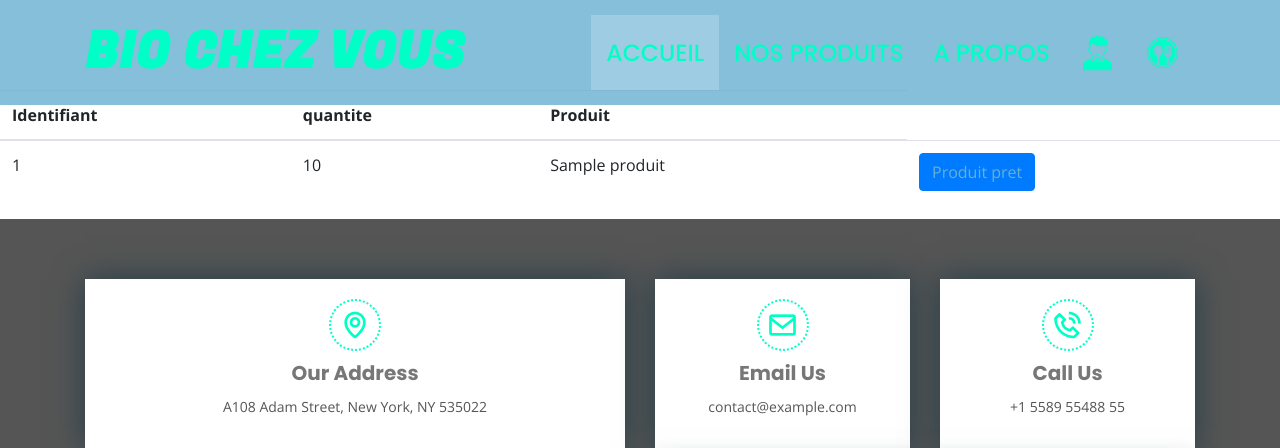
After one commit to Baptistex/DUT_p202003, a Django app: page /commandeProducteur in a window 1280 px wide. The commit adds this page. Shown: the top 448 px of the page. Run offline with Django 3.2, Linux system fonts and the light colour scheme; a user stored in the database is signed in; tables that the repository leaves empty hold one stand-in row (values such as "Sample post"); some libraries are stand-ins or nearby versions.

Commit message:
amelioration de l'affichage

```diff
--- a/biochezvous/espace_perso/templates/espace_perso/accueil_espaceProd.html
+++ b/biochezvous/espace_perso/templates/espace_perso/accueil_espaceProd.html
@@ -24,8 +24,9 @@
             </div>
         </div>
         <div class="col-md-4 col-sm-12">
-            <img src="{% static 'img/icon/default-avatar.png' %}" class="d-block" alt="..." title="..." width=50
-                height="50">
+            <div class="text-center">
+                <a href="commandeProducteur" class="espaceadmin">Voir les commandes</a>
+            </div>
         </div>
         <div class="marge"></div>
         <div class="col-md-4 col-sm-12">
--- /dev/null
+++ b/biochezvous/espace_perso/templates/espace_perso/commandeProd.html
@@ -0,0 +1,27 @@
+{% extends "produit/base.html"%}
+{% load static %}
+
+{% block title %}Liste des commandes {% endblock %}
+
+{% block content %}
+ <table id="table" class="table table-hover table-mc-light-blue">
+    <thead>
+        <tr>
+            <th>Identifiant</th>
+            <th>quantite</th>
+            <th>Produit</th>
+         </tr>
+    </thead>
+    {% for com in comlist %}
+        <tr>
+            <td>{{com.commande_id }}</td>
+            <td>{{com.quantite }}</td>
+            <td>{{com.produit.nom}}</td>
+            <td>
+                {% url 'deleteOneProd' prod.produit_id as the_url %}
+                <button class="btn btn-primary"><a href="{{ the_url }}">Produit pret</a></button>
+            </td>
+        </tr>
+    {% endfor %}
+</table>
+{% endblock %}
--- a/biochezvous/produit/templates/produit/suppr_produit.html
+++ b/biochezvous/produit/templates/produit/suppr_produit.html
@@ -26,7 +26,7 @@
             <td>{{prod.date }}</td>
             <td>
                 {% url 'deleteOneProd' prod.produit_id as the_url %}
-                <button class="btn btn-primary"><a href="{{ the_url }}">Supprimer l'utilisateurs</a></button>
+                <button class="btn btn-primary"><a href="{{ the_url }}">Supprimer le produit</a></button>
             </td>
         </tr>
     {% endfor %}
```
